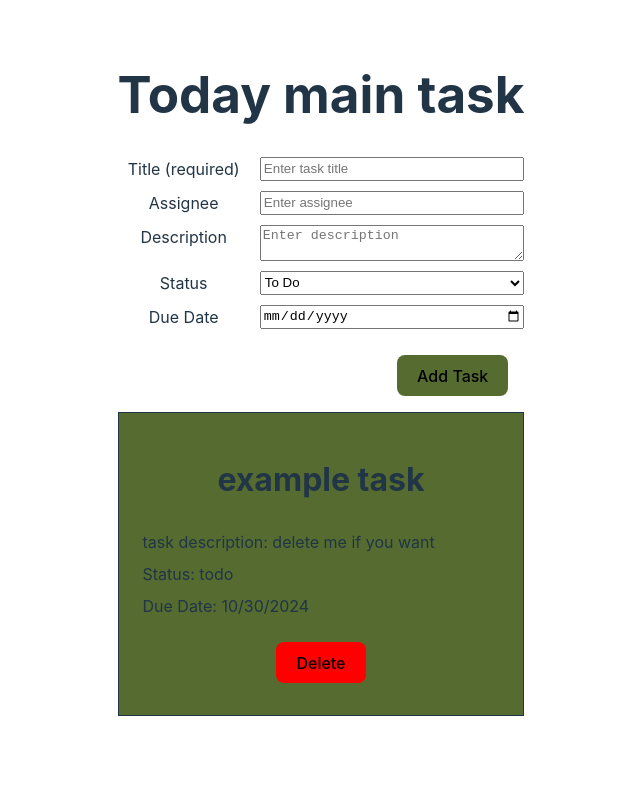
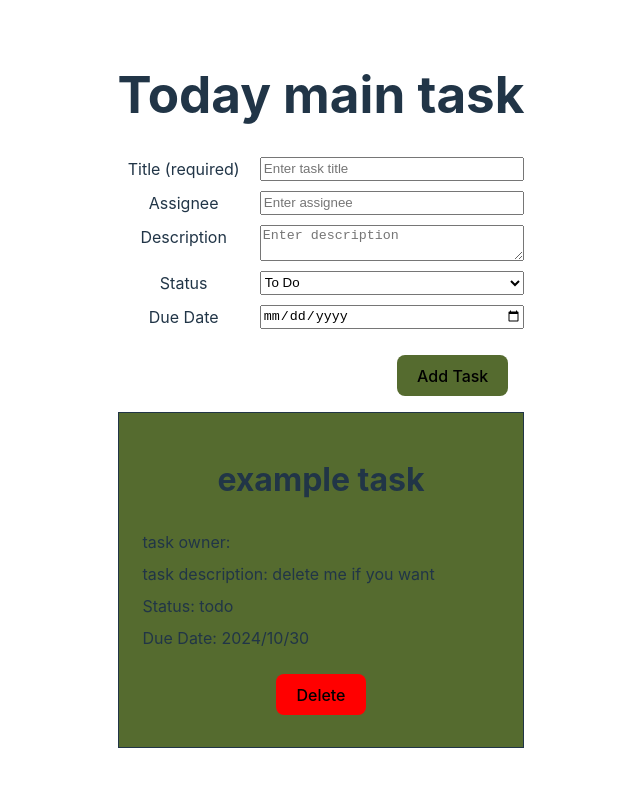
Before and after one commit to john-data-chen/scrum-dashboard, a React (Vite) app: page / in a window 1280 px wide. Shown: the top 786 px of the page, without its empty margins (319-959 px from the left). Built offline with nearby package versions, Linux system fonts and the light colour scheme.

Commit message:
fix the date format is different

```diff
--- a/package.json
+++ b/package.json
@@ -16,6 +16,7 @@
     "@emotion/react": "^11.13.3",
     "@emotion/styled": "^11.13.0",
     "@reduxjs/toolkit": "^2.3.0",
+    "date-fns": "^4.1.0",
     "firebase": "^11.0.1",
     "framer-motion": "^11.11.10",
     "react": "^18.3.1",
--- a/src/components/TaskCard.tsx
+++ b/src/components/TaskCard.tsx
@@ -1,5 +1,6 @@
 import React from 'react';
 import { Task } from '../types';
+import {format} from 'date-fns';
 
 interface TaskCardProps {
   task: Task;
@@ -10,9 +11,10 @@ const TaskCard: React.FC<TaskCardProps> = ({ task, onDelete }) => {
   return (
     <div className="task-card">
       <h2 className="card-title">{task.title}</h2>
+      <p className="card-task-owner">task owner: {task.owner}</p>
       <p className="card-description">task description: {task.description}</p>
       <p className="card-status">Status: {task.status}</p>
-      <p className="card-due-date">Due Date: {task.dueDate.toLocaleDateString()}</p>
+      <p className="card-due-date">Due Date: {format(task.dueDate, 'yyyy/MM/dd')}</p>
       <button className="delete-button" onClick={() => onDelete(task.id)}>Delete</button>
     </div>
   );
--- a/src/types.tsx
+++ b/src/types.tsx
@@ -2,6 +2,7 @@ interface Task {
   id: number;
   title: string;
   description: string;
+  owner: string;
   status: string;
   dueDate: Date;
 }
```
Also changed, not shown: 1 other file (tests, documents, lock files or other folders).
